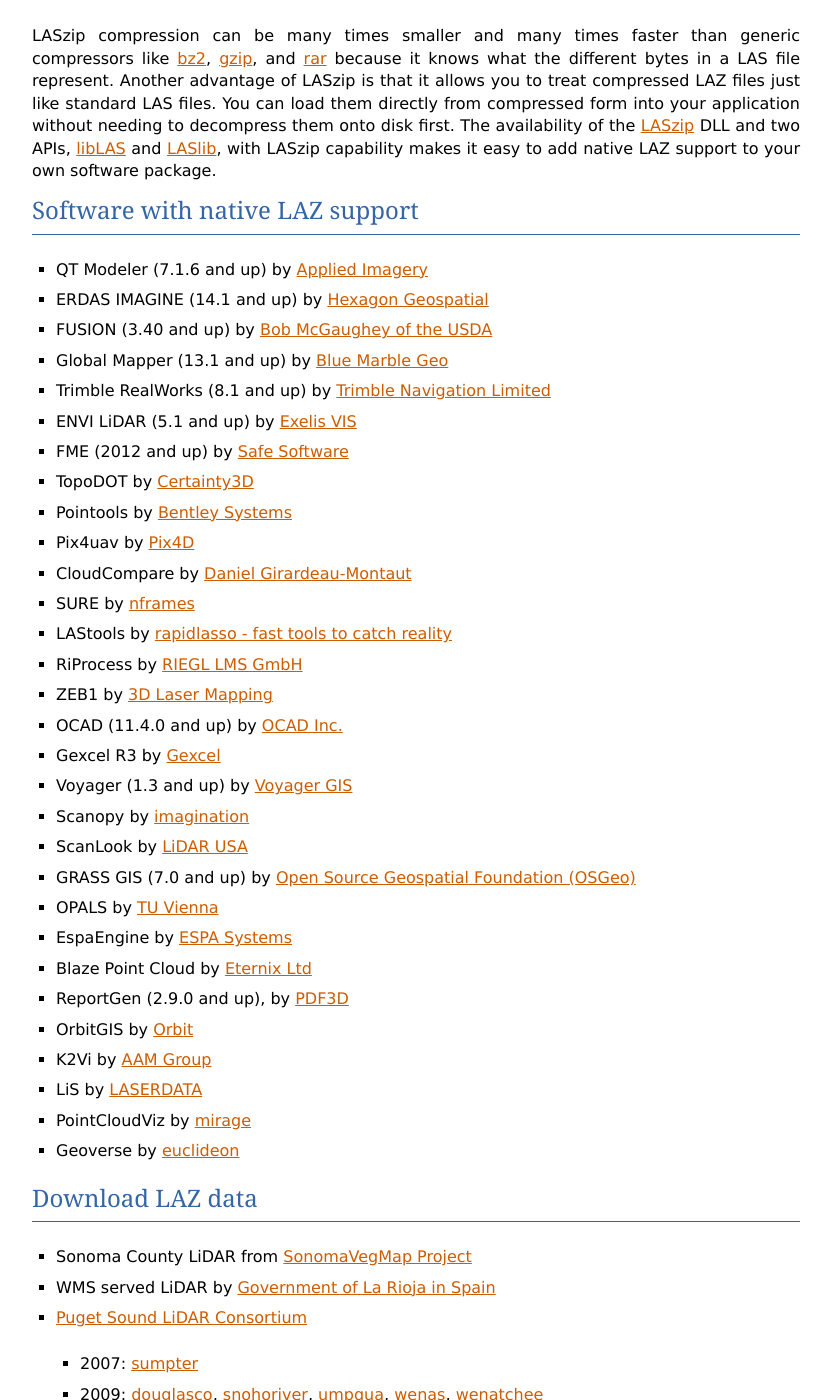
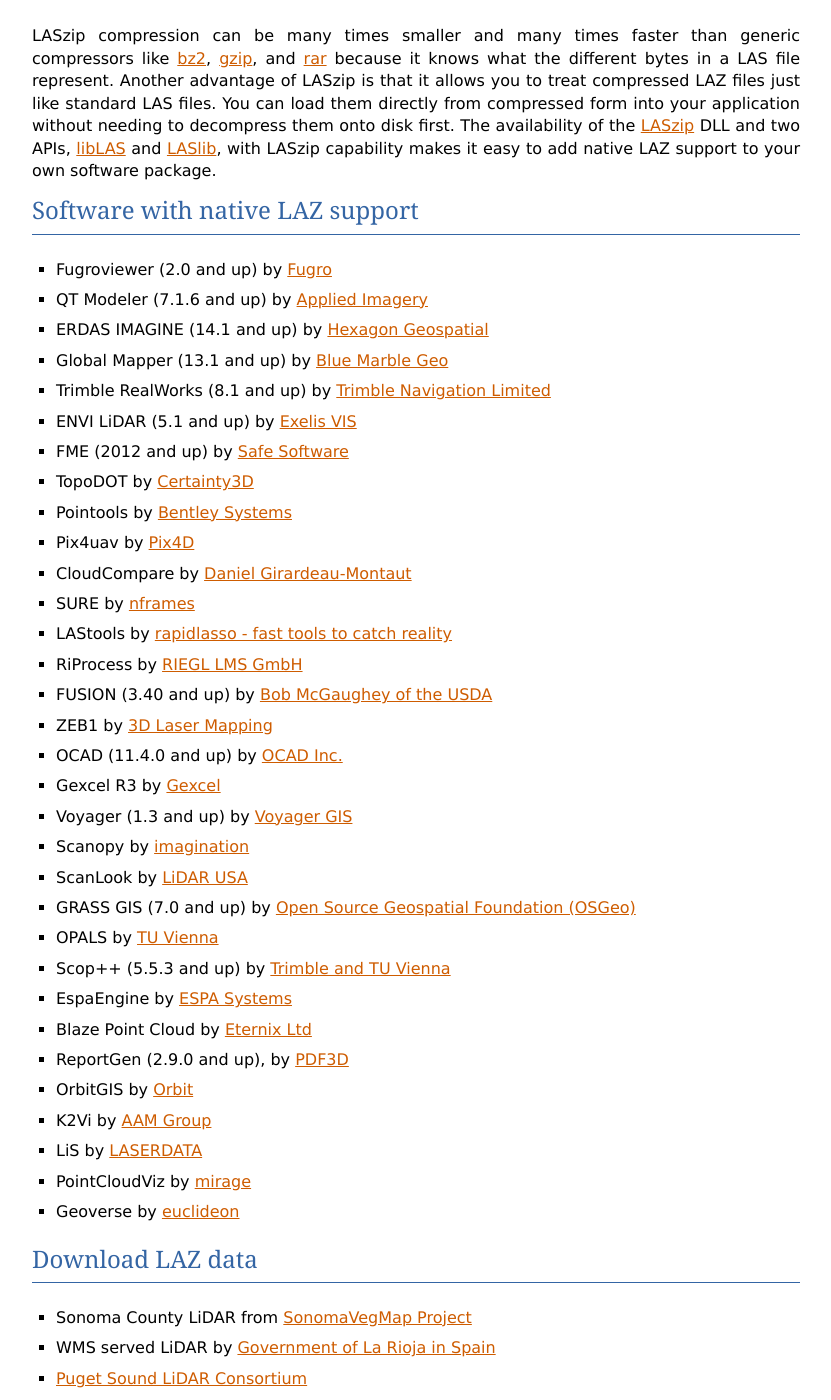
Before and after one commit to LASzip/LASzip, a Sphinx documentation site: the page built from docs/source/index.rst, in a window 1280 px wide and 1400 px high, scrolled down 1583 px. Shown: the whole window, without its empty margins (48-879 px from the left). Built offline with Sphinx 7.4.7, drawn with Linux system fonts in a browser that asks for light colours.

Commit message:
added Fugroviewer and Scop++ to list of softwares

```diff
--- a/docs/source/index.rst
+++ b/docs/source/index.rst
@@ -100,9 +100,9 @@
 Software with native LAZ support
 ------------------------------------------------------------------------------
 
+* Fugroviewer (2.0 and up) by `Fugro <http://www.fugroviewer.com/>`_
 * QT Modeler (7.1.6 and up) by `Applied Imagery <http://www.appliedimagery.com/>`_
 * ERDAS IMAGINE (14.1 and up) by `Hexagon Geospatial <http://www.hexagongeospatial.com/products/ERDAS-IMAGINE/Details.aspx>`_
-* FUSION (3.40 and up) by `Bob McGaughey of the USDA <http://forsys.cfr.washington.edu/fusion/fusionlatest.html/>`_
 * Global Mapper (13.1 and up) by `Blue Marble Geo <http://www.bluemarblegeo.com/>`_
 * Trimble RealWorks (8.1 and up) by `Trimble Navigation Limited <http://www.trimble.com/3d-laser-scanning/realworks.aspx>`_
 * ENVI LiDAR (5.1 and up) by `Exelis VIS <http://www.exelisvis.com/ProductsServices/ENVI/ENVILiDAR.aspx>`_
@@ -114,6 +114,7 @@
 * SURE by `nframes <http://www.nframes.com/>`_
 * LAStools by `rapidlasso - fast tools to catch reality <http://rapidlasso.com/>`_
 * RiProcess by `RIEGL LMS GmbH <http://www.riegl.com/>`_
+* FUSION (3.40 and up) by `Bob McGaughey of the USDA <http://forsys.cfr.washington.edu/fusion/fusionlatest.html/>`_
 * ZEB1 by `3D Laser Mapping <http://www.3dlasermapping.com/index.php/products/handheld-mapping>`_
 * OCAD (11.4.0 and up) by `OCAD Inc. <http://ocad.com/blog/2013/11/ocad-11-4-0-supports-laz-files/>`_
 * Gexcel R3 by `Gexcel <http://www.gexcel.it/en/software/>`_
@@ -122,6 +123,7 @@
 * ScanLook by `LiDAR USA <http://www.lidarusa.com/>`_
 * GRASS GIS (7.0 and up) by `Open Source Geospatial Foundation (OSGeo) <http://grass.osgeo.org/>`_
 * OPALS by `TU Vienna <http://www.ipf.tuwien.ac.at/opals/>`_
+* Scop++ (5.5.3 and up) by `Trimble and TU Vienna <http://photo.geo.tuwien.ac.at/software/scop/>`_
 * EspaEngine by `ESPA Systems <http://www.espasystems.fi>`_
 * Blaze Point Cloud by `Eternix Ltd <http://eternix.co.il/point-cloud/>`_
 * ReportGen (2.9.0 and up), by `PDF3D <http://pdf3d.com/news/PDF3D_LiDAR_PressRelease_20dec2013.php>`_
```
